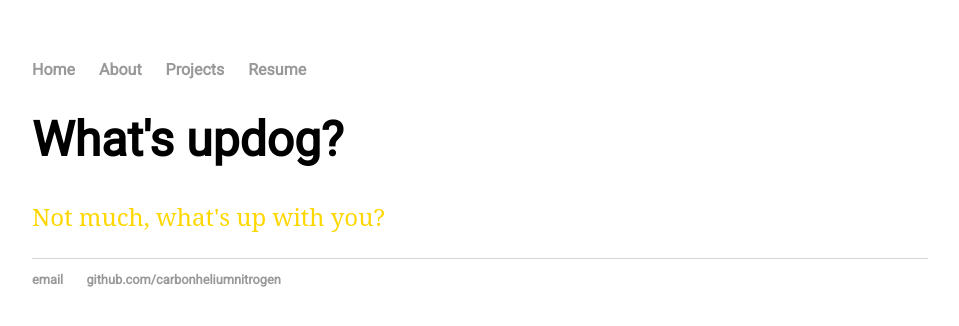
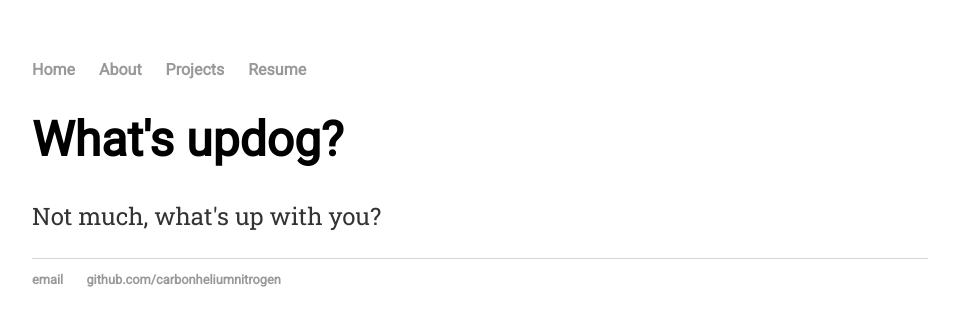
Before and after one commit to carbonheliumnitrogen/carbonheliumnitrogen.github.io, a Jekyll site: the page built from index.html, in a window 1280 px wide. Shown: the top 326 px of the page, without its empty margins (160-1119 px from the left). Built offline with Jekyll 4.4.1, drawn with Linux system fonts in a browser that asks for light colours.

Commit message:
Update main.css

```diff
--- a/css/main.css
+++ b/css/main.css
@@ -28,9 +28,9 @@ h1 {
 }
 p {
     font-size: 1.5em;
-    font-family:'Roboto+Slab', 'Serif';
+    font-family:'Roboto Slab', 'Serif';
     line-height: 1.4em;
-    color: #FFD700;
+    color: #333;
 }
 footer {
     border-top: 1px solid #d5d5d5;
```
